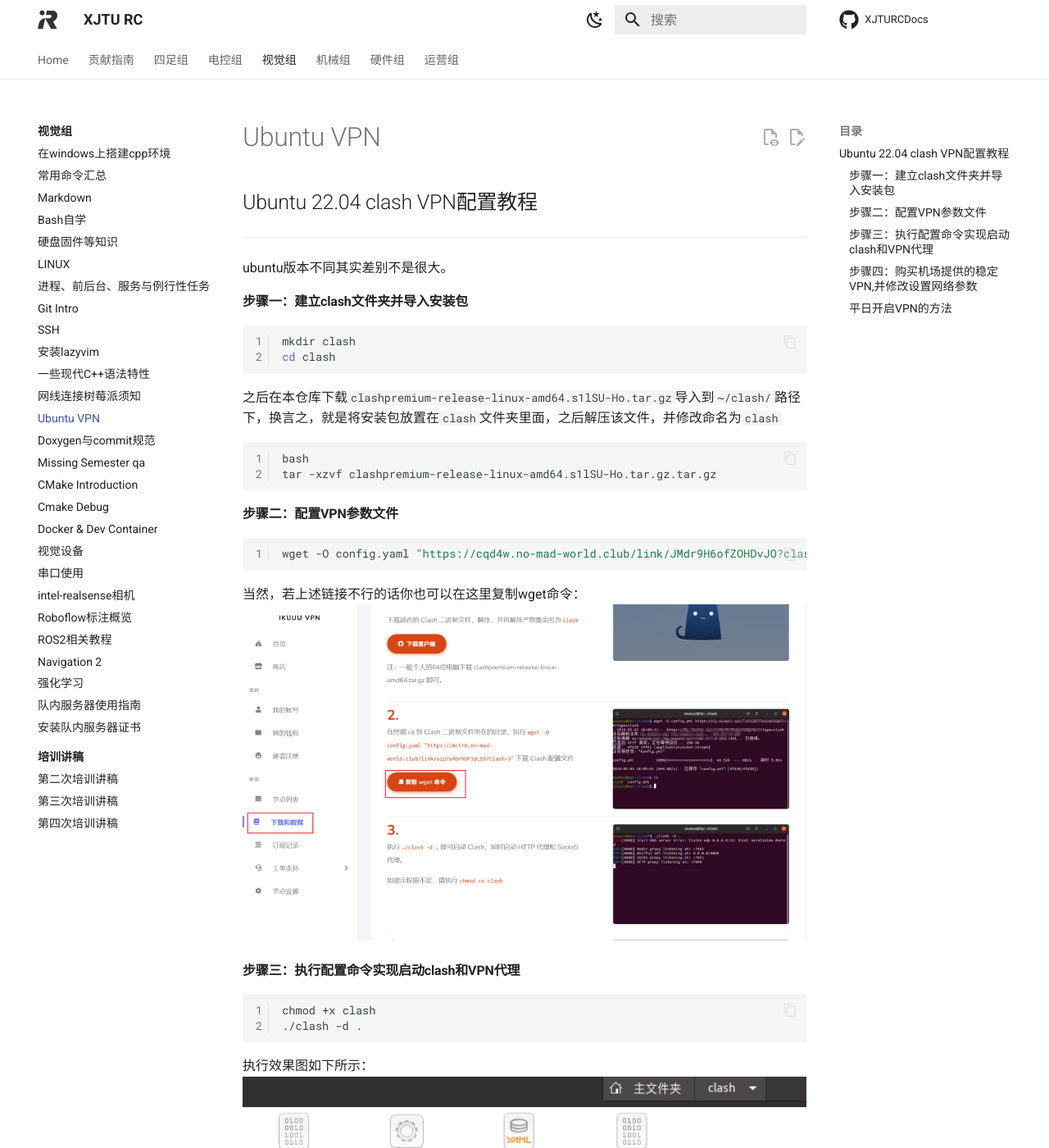
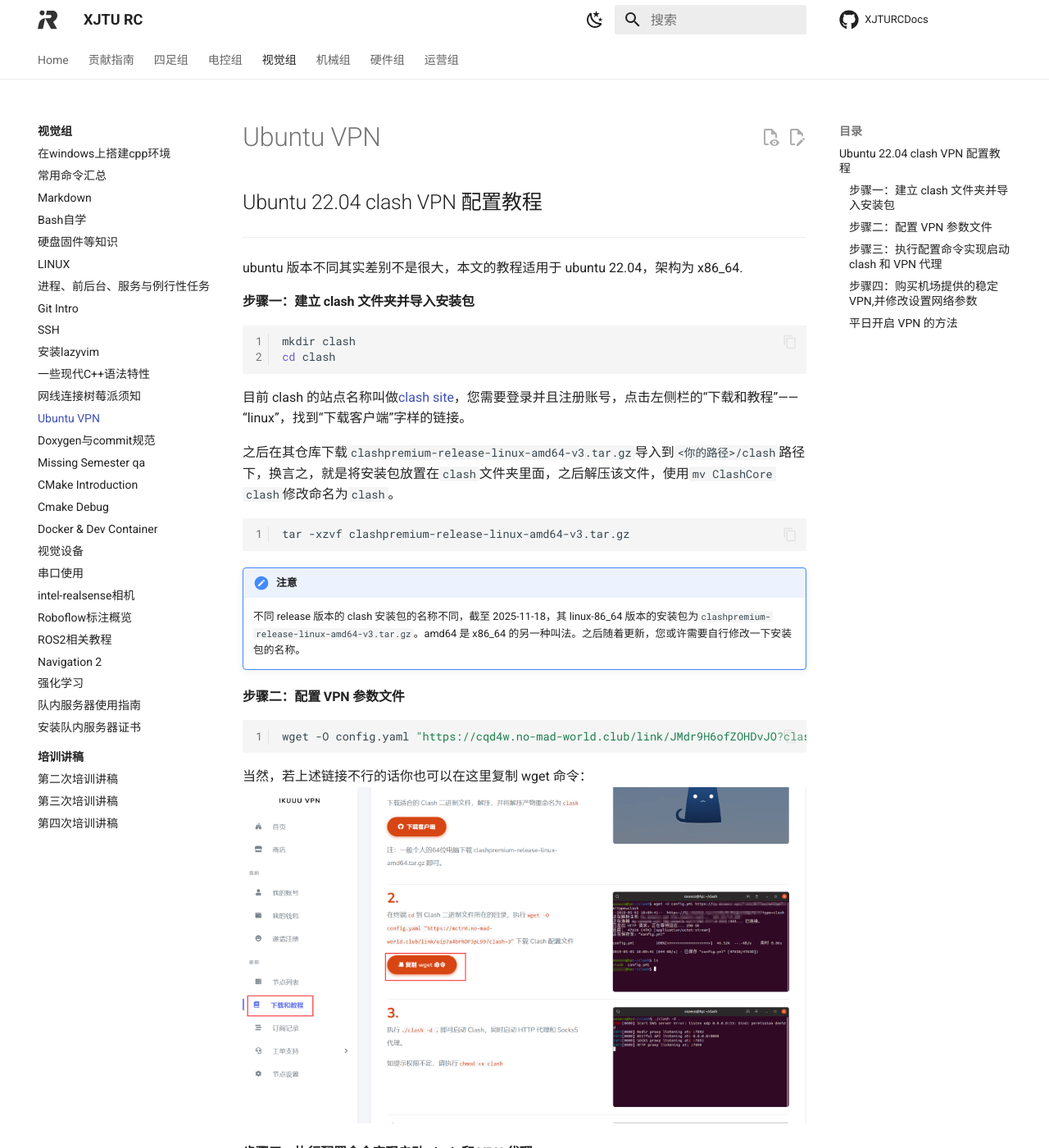
Before and after one commit to XJRCAdmin/XJTURCDocs, an MkDocs documentation site: the page built from docs/blog/vision/VPN教程/index.md, in a window 1280 px wide and 1400 px high. Shown: the whole window at 82% size. Built offline with MkDocs 1.6.1 and Material for MkDocs 9.7.7, drawn with Linux system fonts in a browser that asks for light colours; comment, search, counter and statistics services are not loaded; some of the changed text lies outside the part shown.

Commit message:
update:ubuntu vpn

````diff
--- a/docs/blog/vision/VPN教程/index.md
+++ b/docs/blog/vision/VPN教程/index.md
@@ -4,7 +4,7 @@ date: 2024-11-14
 description: >
 draft: false
 categories:
-    - technology
+  - technology
 resources:
   - src: "**.{png,jpg}"
     title: "Image #:counter"
@@ -12,32 +12,41 @@ resources:
       byline: ""
 ---
 
+## Ubuntu 22.04 clash VPN 配置教程
 
-## Ubuntu 22.04 clash VPN配置教程
---------------------
-ubuntu版本不同其实差别不是很大。
+---
 
-#### 步骤一：建立clash文件夹并导入安装包
+ubuntu 版本不同其实差别不是很大，本文的教程适用于 ubuntu 22.04，架构为 x86_64.
+
+#### 步骤一：建立 clash 文件夹并导入安装包
+
 ```bash
 mkdir clash
 cd clash
 ```
 
-之后在本仓库下载`clashpremium-release-linux-amd64.s1lSU-Ho.tar.gz`导入到`~/clash/`路径下，换言之，就是将安装包放置在`clash`文件夹里面，之后解压该文件，并修改命名为`clash`
-```
-bash
-tar -xzvf clashpremium-release-linux-amd64.s1lSU-Ho.tar.gz.tar.gz
+目前 clash 的站点名称叫做[clash site](https://ikuuu.de)，您需要登录并且注册账号，点击左侧栏的“下载和教程”——“linux”，找到“下载客户端”字样的链接。
+
+之后在其仓库下载`clashpremium-release-linux-amd64-v3.tar.gz`导入到`<你的路径>/clash`路径下，换言之，就是将安装包放置在`clash`文件夹里面，之后解压该文件，使用`mv ClashCore clash`修改命名为`clash`。
+
+```bash
+tar -xzvf clashpremium-release-linux-amd64-v3.tar.gz
 ```
 
-#### 步骤二：配置VPN参数文件
+!!! red "注意"
+    不同 release 版本的 clash 安装包的名称不同，截至 2025-11-18，其 linux-86_64 版本的安装包为`clashpremium-release-linux-amd64-v3.tar.gz`。amd64 是 x86_64 的另一种叫法。之后随着更新，您或许需要自行修改一下安装包的名称。
+
+#### 步骤二：配置 VPN 参数文件
 
 ```bash
 wget -O config.yaml "https://cqd4w.no-mad-world.club/link/JMdr9H6ofZOHDvJO?clash=3"
 ```
-当然，若上述链接不行的话你也可以在这里复制wget命令：
+
+当然，若上述链接不行的话你也可以在这里复制 wget 命令：
 ![](imgs/test.png)
 
-#### 步骤三：执行配置命令实现启动clash和VPN代理
+#### 步骤三：执行配置命令实现启动 clash 和 VPN 代理
+
 ```bash
 chmod +x clash
 ./clash -d .
@@ -46,11 +55,11 @@ chmod +x clash
 执行效果图如下所示：
 ![clash_results image](imgs/clash_results.png)
 
-#### 步骤四：购买机场提供的稳定VPN,并修改设置网络参数
+#### 步骤四：购买机场提供的稳定 VPN,并修改设置网络参数
 
 机场链接[IKUUU VPN](https://ikuuu.one/user/tutorial?os=linux&client=clash##)
 
-在这个机场里面选择VPN网络包,效果如下图所示
+在这个机场里面选择 VPN 网络包,效果如下图所示
 ![VPN_choice image](imgs/VPN_merchant.png)
 以 Ubuntu 20.04 为例，打开系统设置，选择网络，点击网络代理右边的`设置`按钮，选择手动，填写` HTTP` 和 `HTTPS` 代理为 `127.0.0.1:7890`，填写 `Socks` 主机为 `127.0.0.1:7891`，即可启用系统代理
 
@@ -60,13 +69,13 @@ chmod +x clash
 
 之后点击`clash`链接[clash board](https://clash.razord.top/#/proxies)
 
-clash界面如下图所示
+clash 界面如下图所示
 
 ![clash image](imgs/clash.png)
 
-点击确定，之后便可享用VPN了
+点击确定，之后便可享用 VPN 了
 
-最终clash效果图如下所示：
+最终 clash 效果图如下所示：
 
 ![VPN_results image](imgs/VPN_results.png)
 
@@ -74,13 +83,15 @@ clash界面如下图所示
 
 ![Youtube image](imgs/Youtube.png)
 
-### 平日开启VPN的方法
+### 平日开启 VPN 的方法
 
-在终端中`cd`到`clash`的文件夹下，输入`./clash -d .`或者`./ClashCore -d .`启动clash，启动完之后一般不要使用`ctrl+c`或`ctrl+z`打断运行，否则再次输入`./clash -d .`运行会出现端口占用，如果打断了就只能：
+在终端中`cd`到`clash`的文件夹下，输入`./clash -d .`或者`./ClashCore -d .`启动 clash，启动完之后一般不要使用`ctrl+c`或`ctrl+z`打断运行，否则再次输入`./clash -d .`运行会出现端口占用，如果打断了就只能：
+
 ```bash
 ps aux | grep clash
 kill -9 [端口号]
 ```
-在浏览器中打开ikuuu的[dashboard](https://clash.razord.top/#/proxies)，里面可以配置代理和节点。
 
-如果您不想每次开机都进行`clash -d .`,您完全可以将clash创建为系统服务。参考[clash 知识库](https://clash.wiki/introduction/service.html)
+在浏览器中打开 ikuuu 的[dashboard](https://clash.razord.top/#/proxies)，里面可以配置代理和节点。
+
+如果您不想每次开机都进行`clash -d .`,您完全可以将 clash 创建为系统服务。参考[clash 知识库](https://clash.wiki/introduction/service.html)
````
